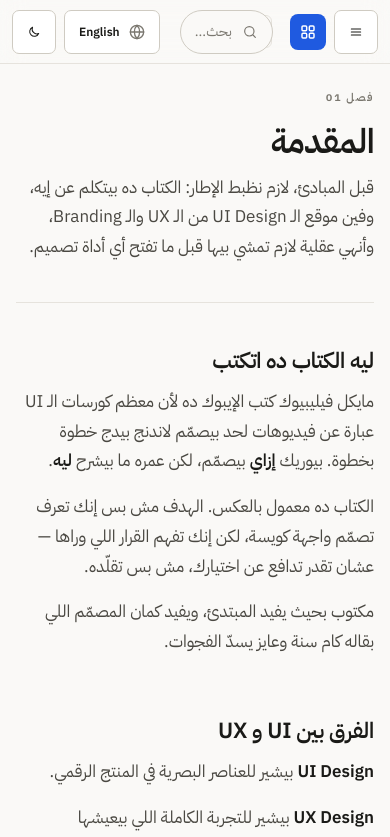
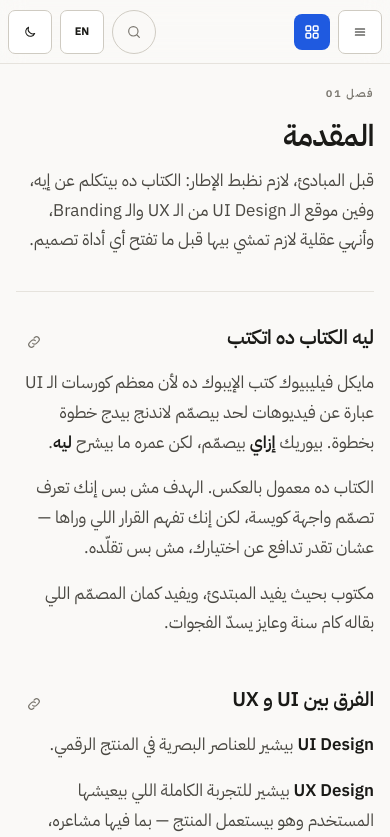
Before and after one commit to Khatab11/ui-design-reference, a React (Vite) app: page / in a window 390 px wide. Shown: the top 837 px of the page. Built offline with nearby package versions, Linux system fonts and the light colour scheme.

Commit message:
reponsive-feature

```diff
--- a/src/App.jsx
+++ b/src/App.jsx
@@ -202,7 +202,7 @@ export default function App() {
             onClose={() => setMenuOpen(false)}
           />
           <main className="min-w-0 md:ms-[284px]">
-            <div className="px-4 pb-16 pt-6 sm:px-6 md:px-8">
+            <div className="px-3 pb-12 pt-5 min-[360px]:px-4 sm:px-6 sm:pb-16 sm:pt-6 md:px-8">
               <Chapter key={chapter.id} chapter={chapter} lang={lang} onActiveSection={onActiveSection} />
             </div>
           </main>
--- a/src/components/Asset.jsx
+++ b/src/components/Asset.jsx
@@ -65,7 +65,7 @@ function Placeholder({ chapterId, asset, lang, className = '' }) {
       role="img"
       aria-label={asset.alt?.[lang] || asset.brief}
       style={ratioStyle(asset.ratio)}
-      className={`placeholder flex w-full flex-col items-center justify-center gap-2 rounded-card border-2 border-dashed border-line-strong bg-surface p-4 text-center shadow-raised ${className}`}
+      className={`placeholder flex min-h-[220px] w-full flex-col items-center justify-center gap-2 overflow-hidden rounded-card border-2 border-dashed border-line-strong bg-surface p-3 text-center shadow-raised sm:min-h-0 sm:p-4 ${className}`}
     >
       <ImageIcon className="text-muted" width="28" height="28" />
       <p className="label text-muted">
@@ -78,7 +78,7 @@ function Placeholder({ chapterId, asset, lang, className = '' }) {
       )}
       <p className="mt-0.5 text-xs text-muted">
         {t(lang, 'expectedFile')}:{' '}
-        <code className="rounded bg-surface-sunken px-1.5 py-0.5 text-body">
+        <code className="break-all rounded bg-surface-sunken px-1.5 py-0.5 text-body">
           assets/{chapterId}/{asset.file}
         </code>
       </p>
--- a/src/components/Chapter.jsx
+++ b/src/components/Chapter.jsx
@@ -14,16 +14,16 @@ export function ChapterHeader({ chapter, lang }) {
       initial={shouldReduceMotion ? false : { opacity: 0, y: -12 }}
       animate={shouldReduceMotion ? undefined : { opacity: 1, y: 0 }}
       transition={{ duration: 0.4, ease: 'easeOut' }}
-      className="border-b border-line pb-6"
+      className="min-w-0 border-b border-line pb-5 sm:pb-6"
     >
       <p className="label text-muted">
         {t(lang, 'chapter')} {number}
       </p>
-      <h1 className="mt-2 text-[34px] font-semibold leading-[1.10] tracking-[-0.02em] text-ink">
+      <h1 className="mt-2 break-words text-[30px] font-semibold leading-[1.15] tracking-[-0.02em] text-ink sm:text-[34px] sm:leading-[1.10]">
         {chapter.title[lang]}
       </h1>
       {chapter.intro?.[lang] && (
-        <p className="mt-3 max-w-[70ch] text-[17px] leading-[1.65] text-body">{chapter.intro[lang]}</p>
+        <p className="mt-3 max-w-[70ch] break-words text-base leading-[1.7] text-body sm:text-[17px] sm:leading-[1.65]">{chapter.intro[lang]}</p>
       )}
     </motion.header>
   )
--- a/src/components/Markdown.jsx
+++ b/src/components/Markdown.jsx
@@ -14,6 +14,13 @@ const components = {
       </a>
     )
   },
+  table({ children, ...rest }) {
+    return (
+      <div className="table-scroll" tabIndex="0" role="region" aria-label="Scrollable table">
+        <table {...rest}>{children}</table>
+      </div>
+    )
+  },
 }
 
 export default function Markdown({ children, className = '' }) {
--- a/src/components/Section.jsx
+++ b/src/components/Section.jsx
@@ -22,14 +22,14 @@ export default function Section({ chapter, section, lang, eagerAssets = false, l
       whileInView={shouldReduceMotion ? undefined : { opacity: 1, y: 0 }}
       viewport={{ once: true, margin: '-40px' }}
       transition={{ duration: 0.45, ease: [0.21, 0.47, 0.32, 0.98] }}
-      className="scroll-mt-[88px] pt-10"
+      className="min-w-0 scroll-mt-[88px] pt-8 sm:pt-10"
     >
-      <h2 className="group flex items-center gap-1.5 text-[22px] font-semibold leading-[1.25] tracking-[-0.01em] text-ink">
-        <span>{section.title[lang]}</span>
+      <h2 className="group flex min-w-0 items-start gap-1.5 text-[20px] font-semibold leading-[1.3] tracking-[-0.01em] text-ink sm:text-[22px] sm:leading-[1.25]">
+        <span className="min-w-0 flex-1 break-words">{section.title[lang]}</span>
         <a
           href={hrefFor(chapter.id, section.id)}
           aria-label={t(lang, 'linkToSection')}
-          className="print-hidden inline-flex h-9 w-9 min-h-[36px] min-w-[36px] items-center justify-center text-muted no-underline opacity-0 transition-all duration-150 hover:text-action focus-visible:opacity-100 group-hover:opacity-100 rounded-control"
+          className="print-hidden inline-flex h-9 w-9 min-h-[36px] min-w-[36px] shrink-0 items-center justify-center rounded-control text-muted no-underline opacity-100 transition-all duration-150 hover:text-action sm:opacity-0 sm:focus-visible:opacity-100 sm:group-hover:opacity-100"
         >
           <LinkIcon width="16" height="16" />
         </a>
--- a/src/components/TopBar.jsx
+++ b/src/components/TopBar.jsx
@@ -7,9 +7,9 @@ const isMac = typeof navigator !== 'undefined' && /Mac|iPhone|iPad/.test(navigat
 export default function TopBar({ lang, theme, onToggleLang, onToggleTheme, onOpenSearch, onOpenMenu }) {
   return (
     <header className="print-hidden sticky top-0 z-30 h-[64px] border-b border-line bg-ground/90 backdrop-blur-md transition-colors">
-      <div className="flex h-full items-center justify-between gap-3 px-3 sm:px-4 md:px-6">
+      <div className="flex h-full min-w-0 items-center gap-2 px-2 sm:gap-3 sm:px-4 md:px-6">
         {/* Left / Brand Area */}
-        <div className="flex items-center gap-2 sm:gap-3 min-w-0">
+        <div className="flex min-w-0 shrink-0 items-center gap-2 sm:gap-3">
           <button
             type="button"
             onClick={onOpenMenu}
@@ -19,7 +19,7 @@ export default function TopBar({ lang, theme, onToggleLang, onToggleTheme, onOpe
             <MenuIcon width="18" height="18" />
           </button>
 
-          <a href="#/" className="group flex min-w-0 items-center gap-2.5 py-1 text-ink no-underline hover:text-ink">
+          <a href="#/" aria-label={site.title[lang]} className="group flex min-w-0 items-center gap-2.5 py-1 text-ink no-underline hover:text-ink">
             {/* Tech Logo Mark */}
             <div className="flex h-9 w-9 shrink-0 items-center justify-center rounded-[8px] bg-action text-white transition-transform group-hover:scale-105">
               <svg className="h-4 w-4" viewBox="0 0 24 24" fill="none" stroke="currentColor" strokeWidth="2.2" strokeLinecap="round" strokeLinejoin="round" aria-hidden="true">
@@ -30,16 +30,16 @@ export default function TopBar({ lang, theme, onToggleLang, onToggleTheme, onOpe
               </svg>
             </div>
 
-            <div className="flex min-w-0 flex-col">
+            <div className="hidden min-w-0 flex-col lg:flex">
               <div className="flex items-center gap-2">
                 <span className="truncate text-[17px] font-semibold tracking-tight text-ink">
                   {site.title[lang]}
                 </span>
-                <span className="tag tag--neutral hidden py-0.5 px-1.5 font-mono text-[10px] uppercase tracking-wider sm:inline-flex">
+                <span className="tag tag--neutral hidden px-1.5 py-0.5 font-mono text-[10px] uppercase tracking-wider xl:inline-flex">
                   v1.0
                 </span>
               </div>
-              <span className="hidden truncate text-xs text-muted lg:inline">
+              <span className="hidden truncate text-xs text-muted xl:inline">
                 {site.subtitle[lang]}
               </span>
             </div>
@@ -47,37 +47,39 @@ export default function TopBar({ lang, theme, onToggleLang, onToggleTheme, onOpe
         </div>
 
         {/* Center / Search Trigger — strictly pill shaped per §5 */}
-        <div className="flex flex-1 justify-center max-w-[360px] mx-2">
+        <div className="flex min-w-0 flex-1 justify-end sm:justify-center md:mx-2 md:max-w-[360px]">
           <button
             type="button"
             onClick={onOpenSearch}
-            className="search w-full cursor-pointer text-start text-xs text-muted hover:border-line-hover"
+            aria-label={t(lang, 'search')}
+            className="search h-11 w-11 shrink-0 cursor-pointer justify-center p-0 text-start text-xs text-muted hover:border-line-hover sm:w-full sm:min-w-0 sm:justify-start sm:px-3"
           >
             <SearchIcon width="16" height="16" className="shrink-0 text-muted" />
-            <span className="flex-1 truncate text-sm font-normal text-muted">{t(lang, 'search')}...</span>
-            <kbd className="hidden sm:inline-flex items-center gap-0.5 rounded border border-line-strong bg-surface-sunken px-1.5 py-0.5 font-mono text-[10px] font-semibold text-muted">
+            <span className="hidden min-w-0 flex-1 truncate text-sm font-normal text-muted sm:block">{t(lang, 'search')}...</span>
+            <kbd className="hidden items-center gap-0.5 rounded border border-line-strong bg-surface-sunken px-1.5 py-0.5 font-mono text-[10px] font-semibold text-muted md:inline-flex">
               {isMac ? '⌘' : 'Ctrl'} K
             </kbd>
           </button>
         </div>
 
         {/* Right / Controls Area */}
-        <div className="flex items-center gap-2">
+        <div className="flex shrink-0 items-center gap-2">
           {/* Language Switch */}
           <button
             type="button"
             onClick={onToggleLang}
             aria-label={t(lang, 'switchLangLabel')}
             lang={lang === 'en' ? 'ar' : 'en'}
-            className={`btn btn--secondary btn--sm min-h-[44px] px-3.5 gap-2 ${
+            className={`btn btn--secondary btn--sm h-11 w-11 min-h-[44px] min-w-[44px] gap-0 p-0 sm:w-auto sm:gap-2 sm:px-3.5 ${
               lang === 'en' ? 'font-arabic' : 'font-sans'
             }`}
           >
-            <svg className="h-4 w-4 text-muted" viewBox="0 0 24 24" fill="none" stroke="currentColor" strokeWidth="2" strokeLinecap="round" strokeLinejoin="round" aria-hidden="true">
+            <svg className="hidden h-4 w-4 text-muted sm:block" viewBox="0 0 24 24" fill="none" stroke="currentColor" strokeWidth="2" strokeLinecap="round" strokeLinejoin="round" aria-hidden="true">
               <circle cx="12" cy="12" r="10" />
               <path d="M12 2a14.5 14.5 0 0 0 0 20 14.5 14.5 0 0 0 0-20M2 12h20" />
             </svg>
-            <span className="text-xs font-semibold">{t(lang, 'switchLang')}</span>
+            <span className="text-[11px] font-bold uppercase sm:hidden">{lang === 'en' ? 'AR' : 'EN'}</span>
+            <span className="hidden text-xs font-semibold sm:inline">{t(lang, 'switchLang')}</span>
           </button>
 
           <div className="hidden h-5 w-px bg-line sm:block" />
--- a/src/index.css
+++ b/src/index.css
@@ -172,6 +172,7 @@ html {
 
 body {
   margin: 0;
+  min-width: 320px;
   background: var(--color-ground);
   color: var(--color-body);
   font-family: var(--font-sans);
@@ -664,6 +665,24 @@ code:not(pre code) {
   font-size: var(--text-small);
 }
 
+.table-scroll {
+  max-width: 100%;
+  overflow-x: auto;
+  overscroll-behavior-inline: contain;
+  -webkit-overflow-scrolling: touch;
+  border: 1px solid var(--color-line);
+  border-radius: var(--radius-control);
+}
+
+.table-scroll:focus-visible {
+  outline: 2px solid var(--color-action);
+  outline-offset: 2px;
+}
+
+.table-scroll table {
+  min-width: 520px;
+}
+
 .table th, .prose th {
   text-align: start;
   font-size: var(--text-label);
@@ -728,6 +747,7 @@ code:not(pre code) {
    Prose (Article Markdown Output)
    ========================================================================== */
 .prose {
+  min-width: 0;
   color: var(--color-body);
   font-size: var(--text-body);
   line-height: var(--lh-body);
@@ -743,6 +763,7 @@ code:not(pre code) {
   color: var(--color-body);
   margin: 0 0 var(--space-3);
   max-width: 70ch;
+  overflow-wrap: anywhere;
 }
 
 .prose strong {
@@ -837,6 +858,11 @@ code:not(pre code) {
   border-radius: 4px;
   padding: 1px 5px;
   white-space: nowrap;
+}
+
+.prose :not(pre) > code {
+  overflow-wrap: anywhere;
+  white-space: normal;
 }
 
 .prose pre {
```
Also changed, not shown: src/components/Search.jsx (+4 -4 lines).
